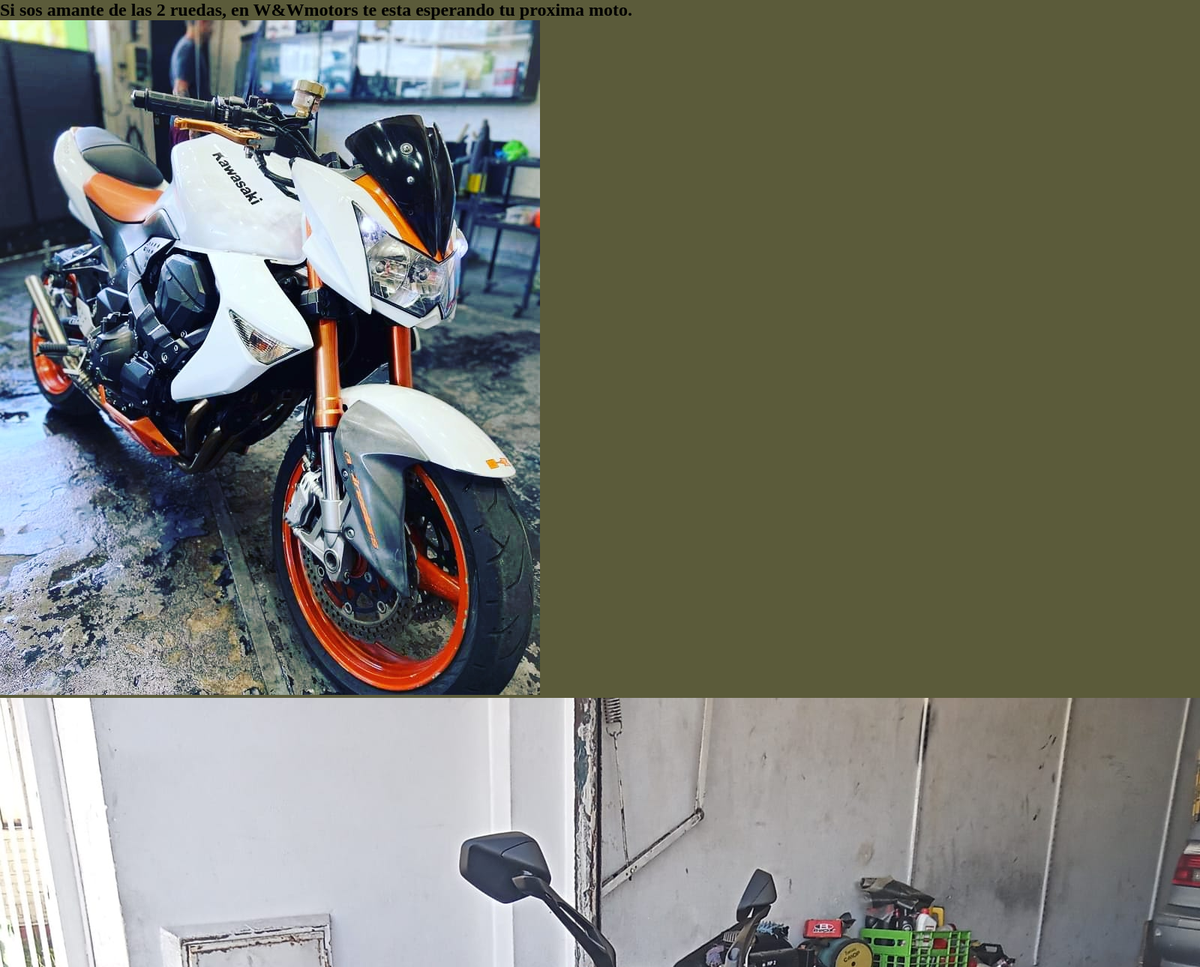
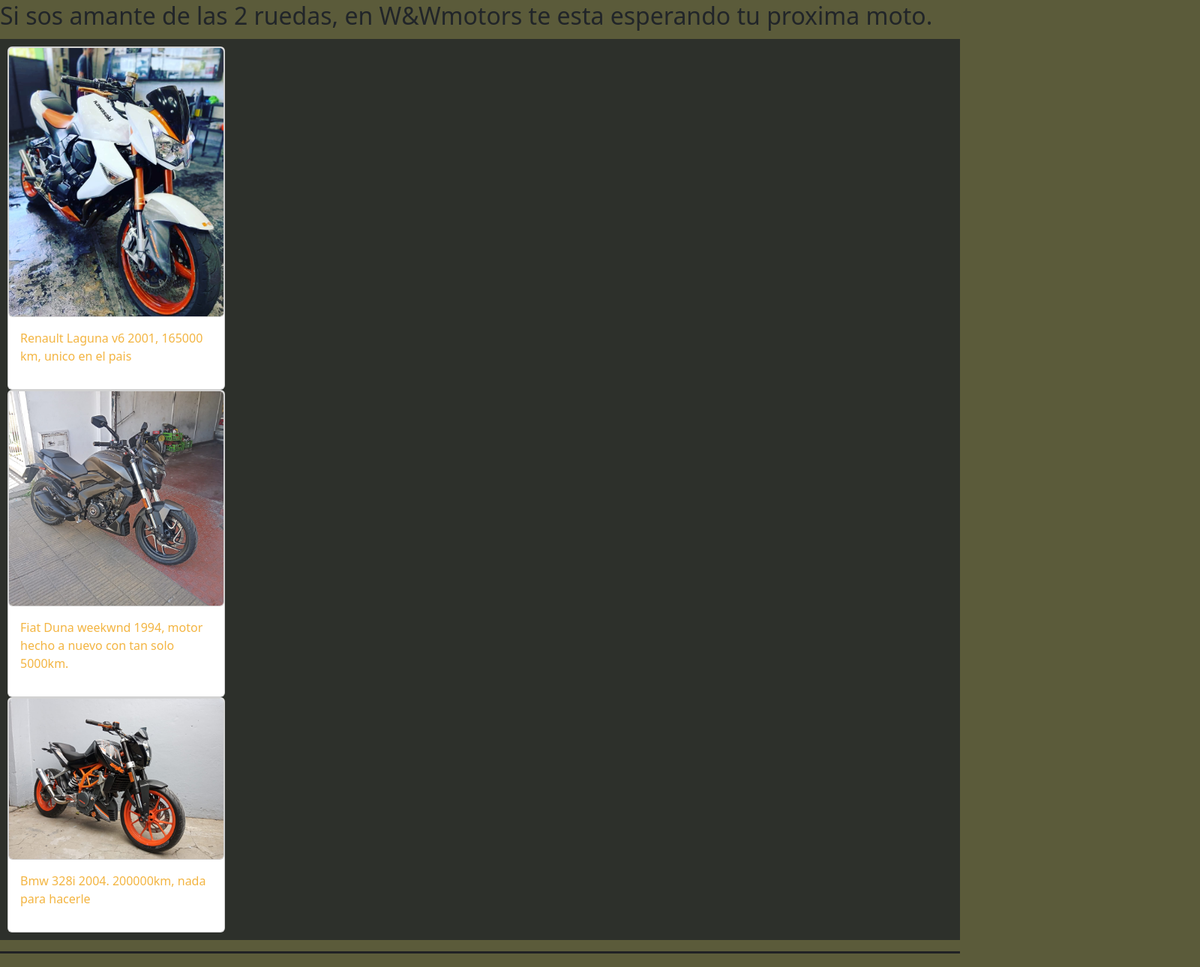
Before and after one commit to wnasello/coder, a plain HTML site: page html/motos.html in a window 1280 px wide. Shown: the part 240-1530 px from the top of the page at 75% size, 1600 px wide, since content can reach past the window. Drawn offline with nearby package versions, Linux system fonts and the light colour scheme.

Commit message:
se mejoran los speech

```diff
--- a/html/motos.html
+++ b/html/motos.html
@@ -3,8 +3,10 @@
 <head>
     <meta charset="UTF-8">
     <meta name="viewport" content="width=device-width, initial-scale=1.0">
+    <title>w&wmotors-motos</title>
+    <link href="https://cdn.jsdelivr.net/npm/bootstrap@5.3.2/dist/css/bootstrap.min.css" rel="stylesheet" integrity="sha384-T3c6CoIi6uLrA9TneNEoa7RxnatzjcDSCmG1MXxSR1GAsXEV/Dwwykc2MPK8M2HN" crossorigin="anonymous">
     <script src="https://kit.fontawesome.com/5bb5f8f341.js" crossorigin="anonymous"></script>
-    <title>motos</title>
+    <link rel="shortcut icon" href="../img/W_W_MOTORS-removebg-preview.png" type="image/x-icon">
     <link rel="stylesheet" href="../scss/style.css">
 </head>
 <body>
@@ -29,13 +31,30 @@
 
 <main>
     <h2>Si sos amante de las 2 ruedas, en W&Wmotors te esta esperando tu proxima moto.</h2>
-    <section class="autos">
-        <img class="tamaño3" src="../img/kawasakiZ1000.jpg" alt="foto8">
-        <img class="tamaño 3" src="../img/dominar400.jpg"foto9">
-        <img class="tamaño3" src="../img/duke 390.jpeg" alt="foto10">
 
+    <section class="display-flex sec">
 
-    </section>
+        <div class="card" style="width: 18rem;">
+            <img src="../img/kawasakiZ1000.jpg" class="card" alt="kawasaki">
+            <div class="card-body">
+              <p class="card-letra">Renault Laguna v6 2001, 165000 km, unico en el pais</p>
+            </div>
+          </div>
+
+          <div class="card" style="width: 18rem;">
+            <img src="../img/dominar400.jpg" class="card" alt="dominar">
+            <div class="card-body">
+              <p class="card-letra">Fiat Duna weekwnd 1994, motor hecho a nuevo con tan solo 5000km.</p>
+            </div>
+          </div>
+
+          <div class="card" style="width: 18rem;">
+            <img src="../img/duke 390.jpeg" class="card" alt="duke">
+            <div class="card-body">
+              <p class="card-letra">Bmw 328i 2004. 200000km, nada para hacerle</p>
+            </div>
+          </div>
+</section>
 
 
 </main>
--- /dev/null
+++ b/scss/layout/_nosotros.scss
@@ -0,0 +1,8 @@
+
+ main{
+      h2{color: $color;
+        margin: 15px;
+        text-align: center;
+        font-size: 25px;
+      }
+ }
```
Also changed, not shown: html/autos.html (+3 -1 lines), html/contacto.html (+3 -2 lines), html/nosotros.html (+12 -9 lines), scss/style.css.
